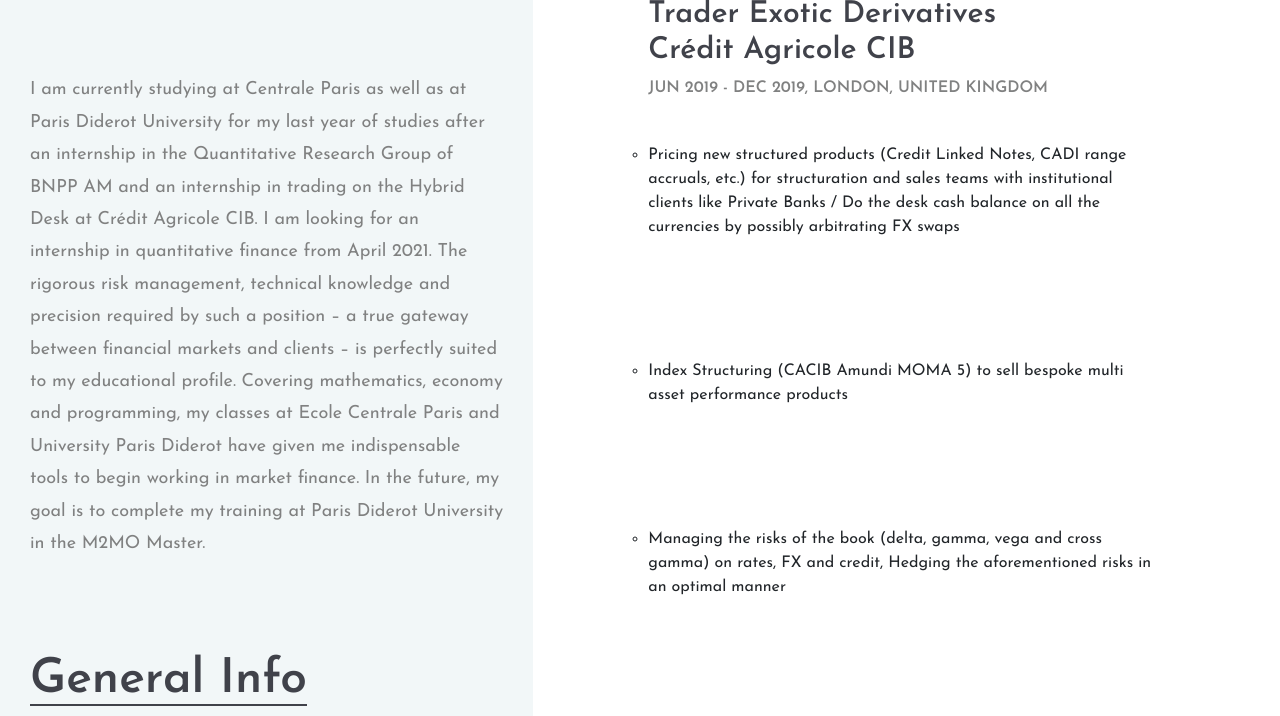
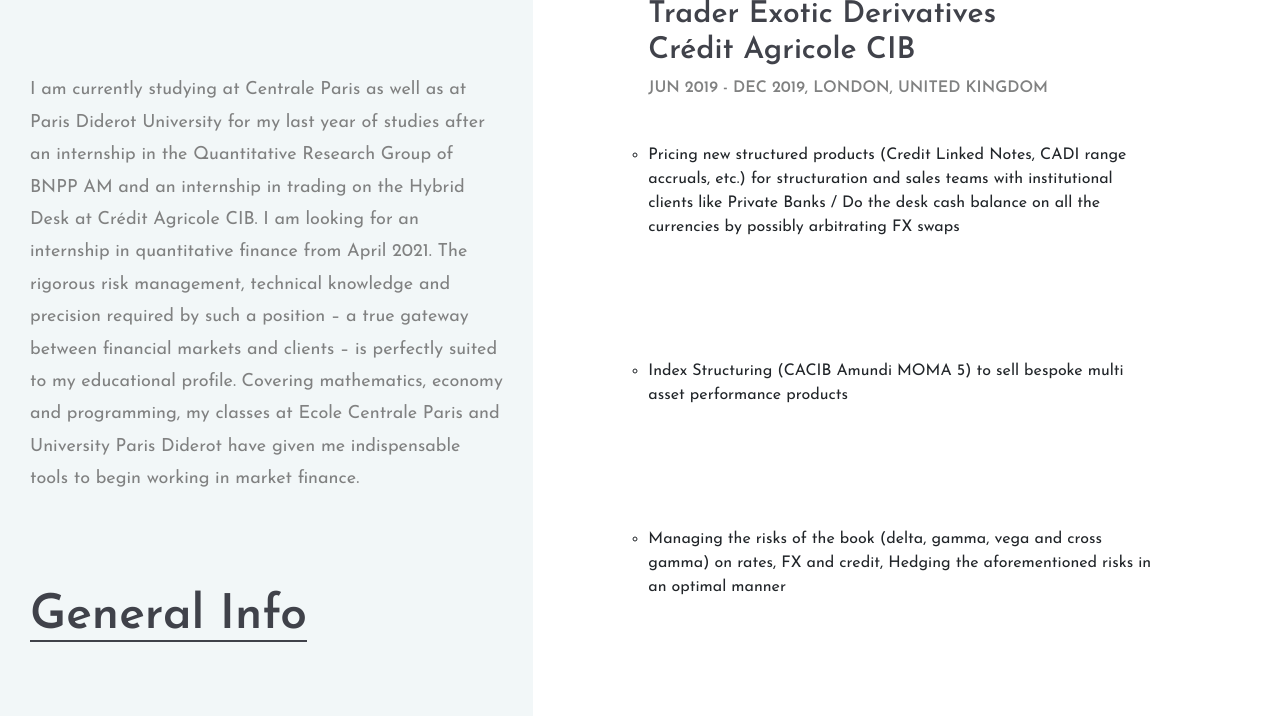
Before and after one commit to charlessoyer/charlessoyer.github.io, a plain HTML site: page index.html in a window 1280 px wide. Shown: the part 1200-1916 px from the top of the page. Drawn offline with Linux system fonts and the light colour scheme.

```diff
--- a/index.html
+++ b/index.html
@@ -58,7 +58,7 @@
 								<h2>Charles<br>SOYER</h2>
 								<p>A generalist engineer from CentraleSupélec (cursus centralien) specialized in applied mathematics in finance and data analysis</p>
 							</div>
-							<p class="mb-5">I am currently studying at Centrale Paris as well as at Paris Diderot University for my last year of studies after an internship in the Quantitative Research Group of BNPP AM and an internship in trading on the Hybrid Desk at Crédit Agricole CIB. I am looking for an internship in quantitative finance from April 2021. The rigorous risk management, technical knowledge and precision required by such a position – a true gateway between financial markets and clients – is perfectly suited to my educational profile. Covering mathematics, economy and programming, my classes at Ecole Centrale Paris and University Paris Diderot have given me indispensable tools to begin working in market finance. In the future, my goal is to complete my training at Paris Diderot University in the M2MO Master.</p>
+							<p class="mb-5">I am currently studying at Centrale Paris as well as at Paris Diderot University for my last year of studies after an internship in the Quantitative Research Group of BNPP AM and an internship in trading on the Hybrid Desk at Crédit Agricole CIB. I am looking for an internship in quantitative finance from April 2021. The rigorous risk management, technical knowledge and precision required by such a position – a true gateway between financial markets and clients – is perfectly suited to my educational profile. Covering mathematics, economy and programming, my classes at Ecole Centrale Paris and University Paris Diderot have given me indispensable tools to begin working in market finance.</p>
 							<div class="hero-info pt-5">
 								<div class="section-title">
 									<h2>General Info</h2>
```
